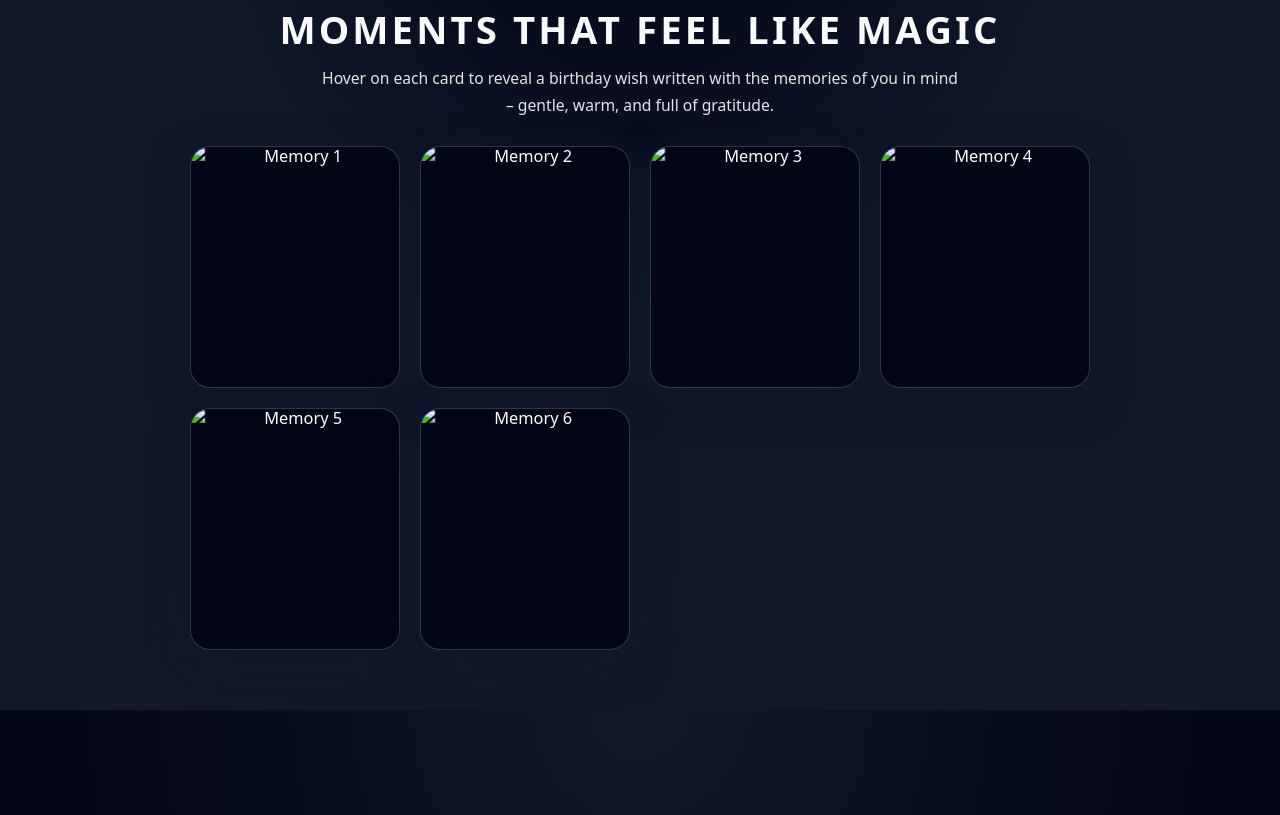
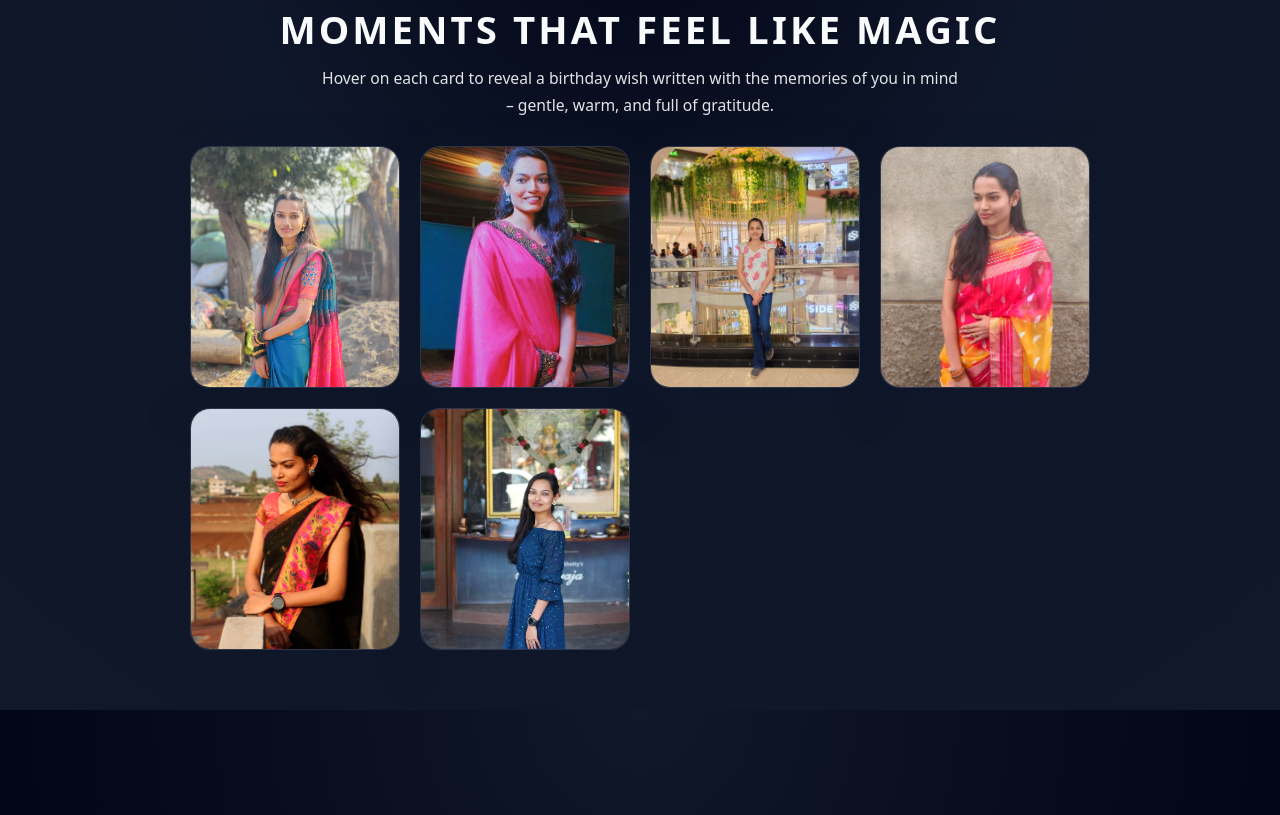
Before and after one commit to Ruturajpatil3079/Sakshi-birthday-github.io, a plain HTML site: page index.html in a window 1280 px wide. Shown: the part 905-1720 px from the top of the page. Drawn offline with Linux system fonts and the light colour scheme.

Commit message:
Update image sources in memory cards

```diff
--- a/index.html
+++ b/index.html
@@ -663,7 +663,7 @@
   width: 100%;
   /* height: 100vh; */
   background-image:
-    url("WhatsApp Image 2026-03-28 at 9.08.19 PM (3).jpeg"),
+    url("SAVE_20251207_191942_Original.jpeg"),
     radial-gradient(circle at top, #8b99b0 0, #2d3246 80%);
   background-size: cover;
   background-position: top;
@@ -775,42 +775,42 @@
 
       <div class="cards-grid">
         <div class="memory-card" data-message="May your days be as bright as your laughter and as soft as your favourite songs at midnight.">
-          <img src="IMG_20240512_161256_989.jpg" alt="Memory 1" />
+          <img src="SAVE_20251221_225208_Original.jpeg" alt="Memory 1" />
           <div class="memory-overlay">
             <div class="memory-message"></div>
           </div>
         </div>
 
         <div class="memory-card" data-message="May every sunrise this year arrive with new hope and every sunset leave your heart a little fuller.">
-          <img src="SAVE_20240217_231944.jpg" alt="Memory 2" />
+          <img src="WhatsApp Image 2026-03-28 at 9.08.19 PM (1).jpeg" alt="Memory 2" />
           <div class="memory-overlay">
             <div class="memory-message"></div>
           </div>
         </div>
 
         <div class="memory-card" data-message="May you always find the courage to chase what sets your soul on fire, without ever dimming your light.">
-          <img src="SAVE_20251207_19181.jpg" alt="Memory 3" />
+          <img src="WhatsApp Image 2026-03-28 at 9.08.19 PM (2).jpeg" alt="Memory 3" />
           <div class="memory-overlay">
             <div class="memory-message"></div>
           </div>
         </div>
 
         <div class="memory-card" data-message="May the right people, soft conversations, and unexpected blessings find their way to you all year long.">
-          <img src="SAVE_20251221_225208.jpg" alt="Memory 4" />
+          <img src="WhatsApp Image 2026-03-28 at 9.08.19 PM (3).jpeg" alt="Memory 4" />
           <div class="memory-overlay">
             <div class="memory-message"></div>
           </div>
         </div>
 
         <div class="memory-card" data-message="May you never forget how special you are, even on quiet days when the world feels a little too loud.">
-          <img src="WhatsApp Image 2025-11-30 at 9.05.54 PM.jpeg" alt="Memory 5" />
+          <img src="WhatsApp Image 2026-03-28 at 9.13.19 PM.jpeg" alt="Memory 5" />
           <div class="memory-overlay">
             <div class="memory-message"></div>
           </div>
         </div>
 
         <div class="memory-card" data-message="May this year surprise you with more peace, more joy, and more reasons to believe in beautiful endings.">
-          <img src="WhatsApp Image 2025-11-30 at 9.05.56 PM.jpeg" alt="Memory 6" />
+          <img src="WhatsApp Image 2026-03-28 at 9.08.19 PM (4).jpeg" alt="Memory 6" />
           <div class="memory-overlay">
             <div class="memory-message"></div>
           </div>
```
